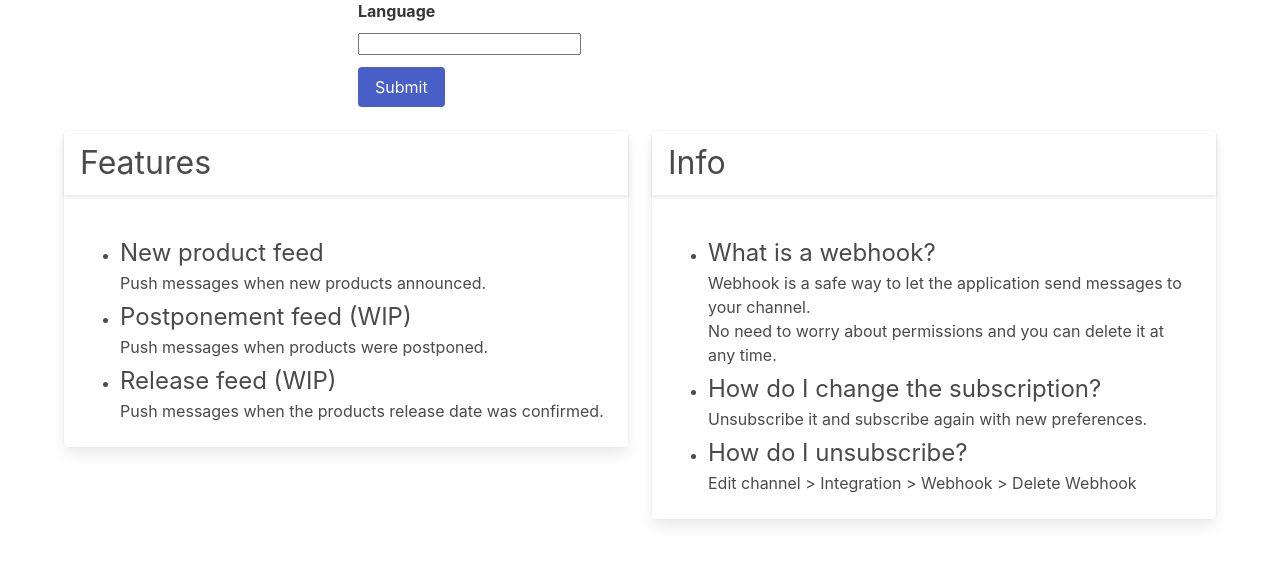
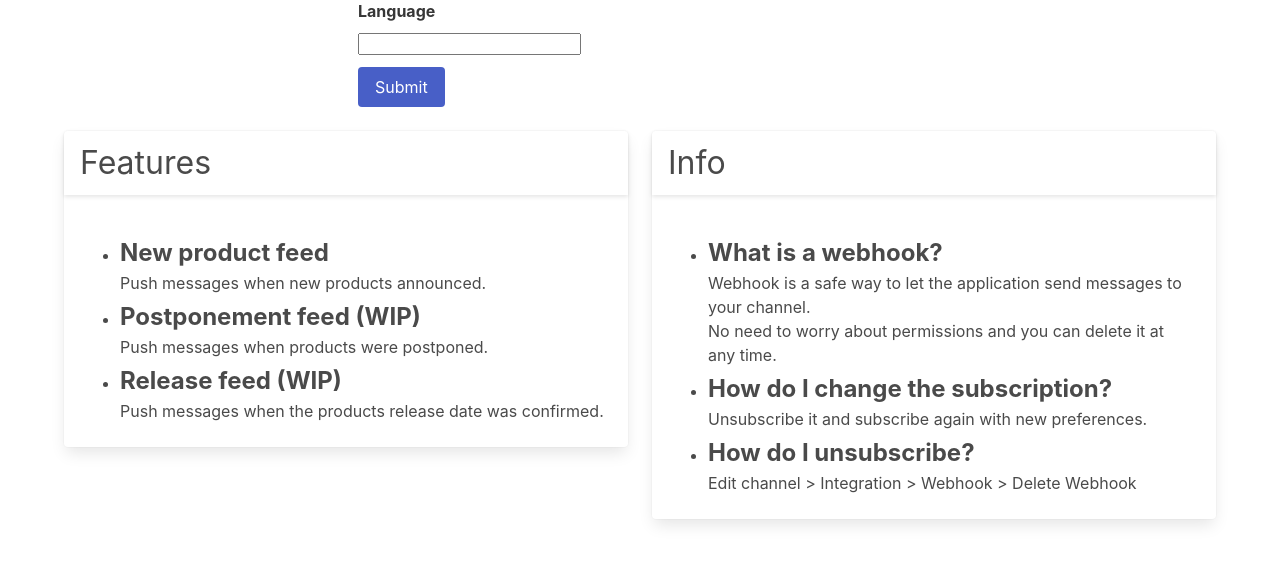
Before and after one commit to FigureHook/figure_crawler, a Python web app: template src/web/templates/index.html in a window 1280 px wide. Shown: the part 163-727 px from the top of the page. Run offline with Jinja, Linux system fonts and the light colour scheme; the template is opened without the code that fills it, so the values that code supplies are empty, except form fields; form fields are guessed from the names that the template uses.

Commit message:
[REFINE]refined style

```diff
--- a/src/web/templates/index.html
+++ b/src/web/templates/index.html
@@ -61,15 +61,15 @@
               <div class="content">
                 <ul>
                   <li>
-                    <p class="is-size-4 mb-0"">{{ gettext('New product feed') }}</p>
+                    <p class="is-size-4 mb-0 has-text-weight-bold"">{{ gettext('New product feed') }}</p>
                       {{ gettext('Push messages when new products announced.') }}<br>
                   </li>
                   <li>
-                    <p class=" is-size-4">{{ gettext('Postponement feed') }} (WIP)</p>
+                    <p class=" is-size-4 has-text-weight-bold">{{ gettext('Postponement feed') }} (WIP)</p>
                     {{ gettext('Push messages when products were postponed.') }}
                   </li>
                   <li>
-                    <p class="is-size-4">{{ gettext('Release feed') }} (WIP)</p>
+                    <p class="is-size-4 has-text-weight-bold">{{ gettext('Release feed') }} (WIP)</p>
                     {{ gettext('Push messages when the products release date was confirmed.') }}
                   </li>
                 </ul>
@@ -88,16 +88,16 @@
               <div class="content">
                 <ul>
                   <li>
-                    <p class="is-size-4 mb-0"">{{ gettext('What is a webhook?') }}</p>
+                    <p class="is-size-4 mb-0 has-text-weight-bold"">{{ gettext('What is a webhook?') }}</p>
                     {{ gettext('Webhook is a safe way to let the application send messages to your channel.') }}<br>
                     {{ gettext('No need to worry about permissions and you can delete it at any time.') }}
                   </li>
                   <li>
-                    <p class=" is-size-4">{{ gettext('How do I change the subscription?') }}</p>
+                    <p class=" is-size-4 has-text-weight-bold">{{ gettext('How do I change the subscription?') }}</p>
                     {{ gettext('Unsubscribe it and subscribe again with new preferences.') }}
                   </li>
                   <li>
-                    <p class="is-size-4">{{ gettext('How do I unsubscribe?') }}</p>
+                    <p class="is-size-4 has-text-weight-bold">{{ gettext('How do I unsubscribe?') }}</p>
                     {{ gettext('Edit channel > Integration > Webhook > Delete Webhook') }}
                   </li>
                 </ul>
```
